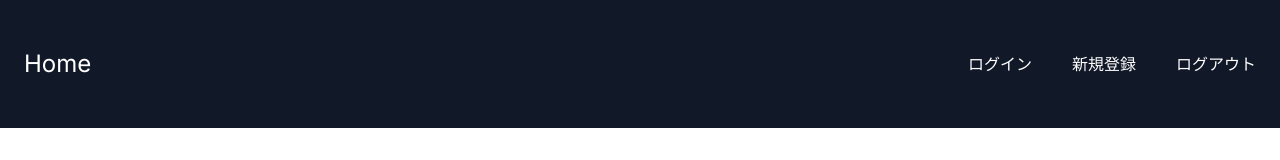
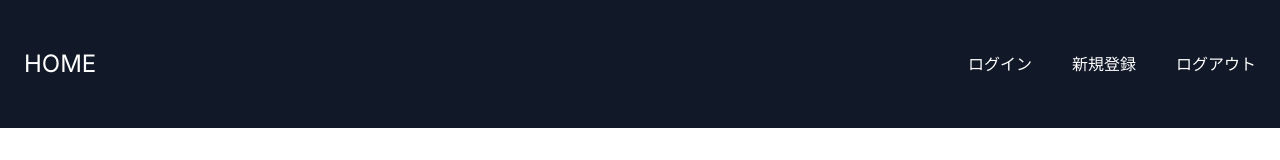
Before and after one commit to drying/todoapp, a Next.js app: page / in a window 1280 px wide. Shown: the top 160 px of the page. Built offline with nearby package versions, Linux system fonts and the light colour scheme.

Commit message:
♻️ UIの修正

```diff
--- a/src/app/component/Header.tsx
+++ b/src/app/component/Header.tsx
@@ -1,26 +1,35 @@
 import Link from "next/link";
 
-export default function Header(props: { leftMenu: string; rightMenu: string }) {
+export default function Header(props: {
+  title: string;
+  leftMenu: string;
+  rightMenu: string;
+}) {
   return (
     <>
       <div className="flex min-h-full items-center px-6 py-12 bg-gray-900 text-white">
         <div className="flex-1">
-          <Link href="/" className="text-2xl">
-            Home
-          </Link>
+          {props.title === "HOME" ? (
+            <Link href="/" className="text-2xl">
+              {props.title}
+            </Link>
+          ) : (
+            <Link href="/mypage" className="text-2xl">
+              {props.title}
+            </Link>
+          )}
         </div>
         <div className="flex space-x-10">
           {props.leftMenu === "ログイン" ? (
             <>
-              {" "}
               <Link href="/login">{props.leftMenu}</Link>
               <Link href="/signup">{props.rightMenu}</Link>
               <Link href="/">ログアウト</Link>
             </>
           ) : (
             <>
-              <Link href="/todo">{props.leftMenu}</Link>
-              <Link href="/user">{props.rightMenu}</Link>
+              <Link href="/mypage/todo">{props.leftMenu}</Link>
+              <Link href="/mypage/user">{props.rightMenu}</Link>
               <Link href="/">ログアウト</Link>
             </>
           )}
--- a/src/app/login/page.tsx
+++ b/src/app/login/page.tsx
@@ -1,10 +1,9 @@
-import Link from "next/link";
 import Header from "../component/Header";
 
 export default function Login() {
   return (
     <>
-      <Header leftMenu="ログイン" rightMenu="新規登録" />
+      <Header title="HOME" leftMenu="ログイン" rightMenu="新規登録" />
       <div className="flex min-h-full flex-col items-center px-6 py-12">
         <div>
           <h1 className="text-2xl text-center mb-4">Todoアプリ</h1>
--- a/src/app/mypage/page.tsx
+++ b/src/app/mypage/page.tsx
@@ -1,10 +1,9 @@
-import Link from "next/link";
 import Header from "../component/Header";
 
 export default function Mypage() {
   return (
     <>
-      <Header leftMenu="ToDo" rightMenu="ユーザー情報" />
+      <Header title="マイページ" leftMenu="ToDo" rightMenu="ユーザー情報" />
 
       <div className="flex justify-around min-h-screen bg-gray-200 pt-6 px-6">
         <h2 className="text-4xl font-bold text-gray-700">User</h2>
--- a/src/app/mypage/todo/page.tsx
+++ b/src/app/mypage/todo/page.tsx
@@ -1,21 +1,9 @@
-import Link from "next/link";
+import Header from "@/app/component/Header";
 
 export default function Todo() {
   return (
     <>
-      <div className="flex min-h-full items-center px-6 py-12 bg-gray-900 text-white">
-        <div className="flex-1">
-          <Link href="/mypage" className="text-2xl">
-            マイページ
-          </Link>
-        </div>
-        <div className="flex space-x-10">
-          {/* Todoをクリックしたら/ToDoユーザー名に遷移してTodoが表示されるようにする */}
-          <Link href="/mypage/todo">Todo</Link>
-          <Link href="/mypage/user">ユーザー情報</Link>
-          <Link href="/">ログアウト</Link>
-        </div>
-      </div>
+      <Header title="マイページ" leftMenu="ToDo" rightMenu="ユーザー情報" />
 
       <div className="flex flex-col justify-start min-h-screen bg-gray-200 pt-6 px-6">
         <h2 className="text-4xl font-bold text-gray-700">Todo</h2>
--- a/src/app/page.tsx
+++ b/src/app/page.tsx
@@ -1,11 +1,10 @@
-import Link from "next/link";
 import Header from "./component/Header";
 
 export default function Home() {
   return (
     <>
       {/* propsで、ページ毎に表示する内容を変える */}
-      <Header leftMenu="ログイン" rightMenu="新規登録" />
+      <Header title="HOME" leftMenu="ログイン" rightMenu="新規登録" />
     </>
   );
 }
--- a/src/app/signup/page.tsx
+++ b/src/app/signup/page.tsx
@@ -1,10 +1,9 @@
-import Link from "next/link";
 import Header from "../component/Header";
 
 export default function Signup() {
   return (
     <>
-      <Header leftMenu="ログイン" rightMenu="新規登録" />
+      <Header title="HOME" leftMenu="ログイン" rightMenu="新規登録" />
       <div className="flex min-h-full flex-col items-center px-6 py-12">
         <div>
           <h1 className="text-2xl text-center mb-4">Todoアプリ</h1>
```
